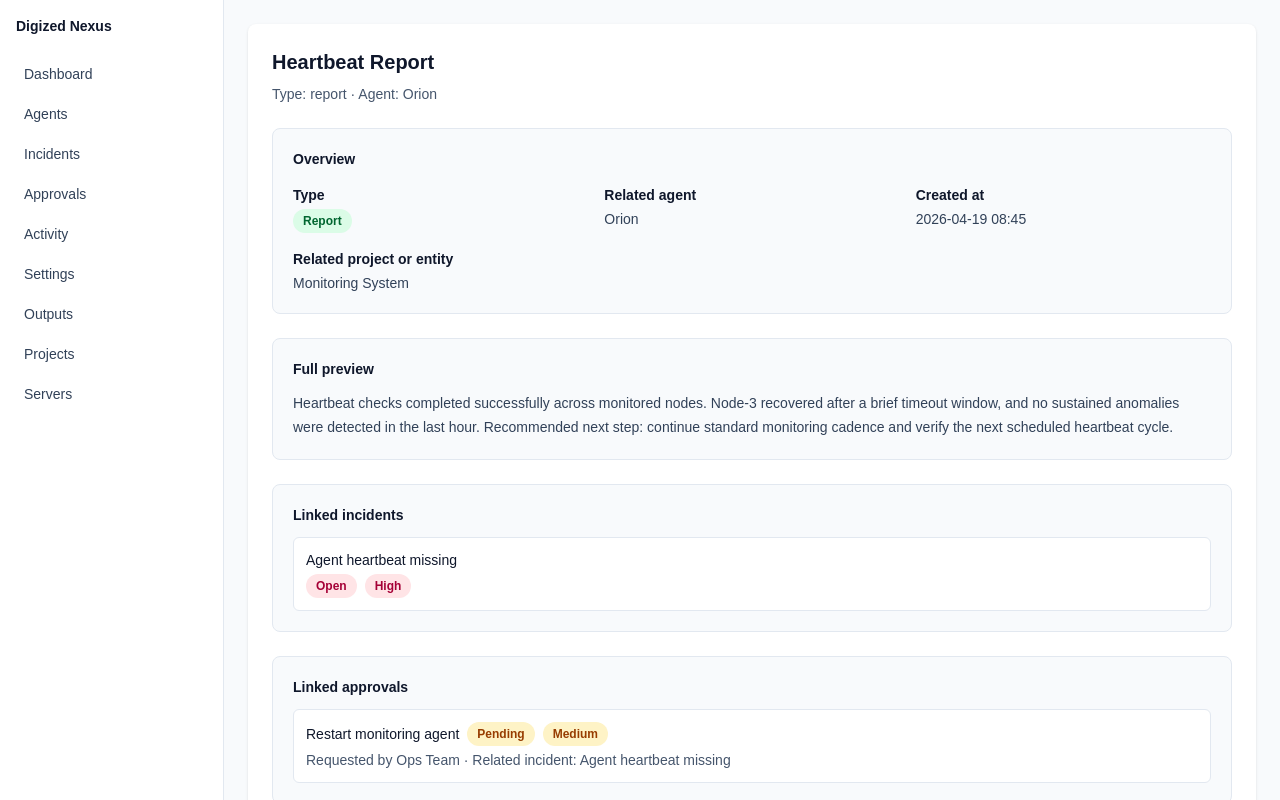
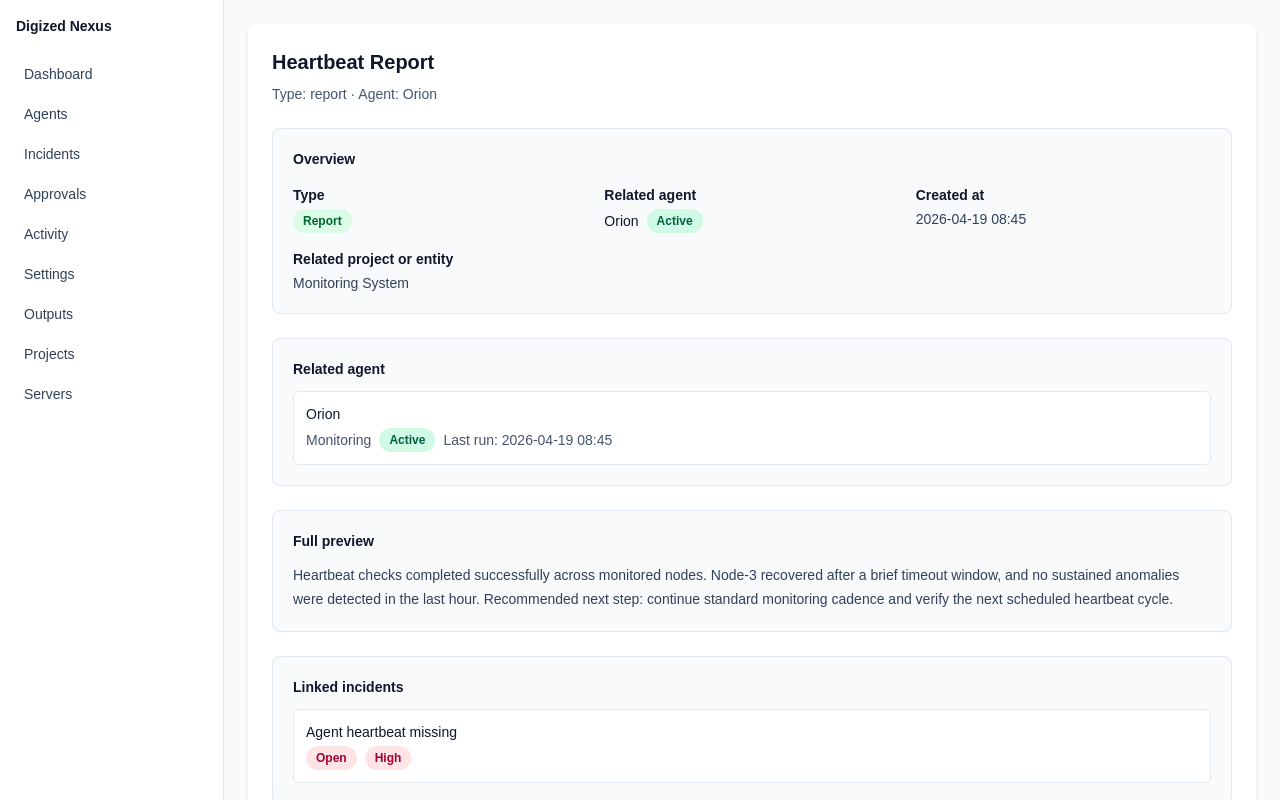
Before and after one commit to zanaknt/digized_nexus, a Next.js app in the folder digized-nexus/: page /outputs/output-1 in a window 1280 px wide. Shown: the top 800 px of the page. Built offline with nearby package versions, Linux system fonts and the light colour scheme.

Commit message:
feat: improve agent and output relation linking across detail pages

```diff
--- a/digized-nexus/app/agents/[id]/page.tsx
+++ b/digized-nexus/app/agents/[id]/page.tsx
@@ -4,6 +4,7 @@ import Badge from "@/src/components/ui/Badge";
 import DetailSection from "@/src/components/ui/DetailSection";
 import { incidents } from "@/src/lib/data/incidents";
 import { agents } from "@/src/lib/data/agents";
+import { outputs } from "@/src/lib/data/outputs";
 
 export default function AgentDetailPage({
   params,
@@ -29,6 +30,9 @@ export default function AgentDetailPage({
   const linkedIncidents = incidents.filter((incident) =>
     agent.linkedIncidentIds.includes(incident.id),
   );
+  const relatedOutputs = outputs
+    .filter((output) => output.relatedAgentId === agent.id)
+    .sort((a, b) => b.createdAt.localeCompare(a.createdAt));
 
   return (
     <PageShell
@@ -57,16 +61,30 @@ export default function AgentDetailPage({
         </DetailSection>
 
         <DetailSection title="Recent outputs">
+          {relatedOutputs.length ? (
             <ul className="mt-3 space-y-2 text-sm text-slate-700">
-            {agent.recentOutputs.map((output, index) => (
+              {relatedOutputs.map((output) => (
                 <li
-                key={index}
-                className="rounded-md bg-white border border-slate-200 px-3 py-2"
+                  key={output.id}
+                  className="rounded-md border border-slate-200 bg-white px-3 py-3"
                 >
-                {output}
+                  <Link
+                    href={`/outputs/${output.id}`}
+                    className="font-medium text-slate-900 hover:text-slate-700"
+                  >
+                    {output.title}
+                  </Link>
+                  <div className="mt-1 flex flex-wrap items-center gap-2 text-slate-600">
+                    <Badge type="status" value={output.type} />
+                    <span>{output.createdAt}</span>
+                  </div>
+                  <p className="mt-2 text-slate-700">{output.preview}</p>
                 </li>
               ))}
             </ul>
+          ) : (
+            <p className="mt-3 text-sm text-slate-600">No recent outputs.</p>
+          )}
         </DetailSection>
 
         <DetailSection title="Linked incidents">
--- a/digized-nexus/app/outputs/[id]/page.tsx
+++ b/digized-nexus/app/outputs/[id]/page.tsx
@@ -2,6 +2,7 @@ import Link from "next/link";
 import PageShell from "@/src/components/layout/PageShell";
 import Badge from "@/src/components/ui/Badge";
 import DetailSection from "@/src/components/ui/DetailSection";
+import { agents } from "@/src/lib/data/agents";
 import { approvals } from "@/src/lib/data/approvals";
 import { incidents } from "@/src/lib/data/incidents";
 import { outputs } from "@/src/lib/data/outputs";
@@ -28,6 +29,8 @@ export default function OutputDetailPage({
     );
   }
 
+  const relatedAgent =
+    agents.find((agent) => agent.id === output.relatedAgentId) ?? null;
   const relatedProject =
     projects.find((project) => project.recentOutputIds.includes(output.id)) ??
     null;
@@ -54,7 +57,19 @@ export default function OutputDetailPage({
             </div>
             <div>
               <div className="font-semibold text-slate-900">Related agent</div>
-              <div className="mt-1">{output.relatedAgent}</div>
+              <div className="mt-1">
+                {relatedAgent ? (
+                  <Link
+                    href={`/agents/${relatedAgent.id}`}
+                    className="inline-flex items-center gap-2 text-slate-900 hover:text-slate-700"
+                  >
+                    <span className="font-medium">{relatedAgent.name}</span>
+                    <Badge type="status" value={relatedAgent.status} />
+                  </Link>
+                ) : (
+                  output.relatedAgent
+                )}
+              </div>
             </div>
             <div>
               <div className="font-semibold text-slate-900">Created at</div>
@@ -69,6 +84,28 @@ export default function OutputDetailPage({
               </div>
             </div>
           </div>
+        </DetailSection>
+
+        <DetailSection title="Related agent">
+          {relatedAgent ? (
+            <div className="mt-3 rounded-md border border-slate-200 bg-white px-3 py-3 text-sm text-slate-700">
+              <Link
+                href={`/agents/${relatedAgent.id}`}
+                className="font-medium text-slate-900 hover:text-slate-700"
+              >
+                {relatedAgent.name}
+              </Link>
+              <div className="mt-1 flex flex-wrap items-center gap-2 text-slate-600">
+                <span>{relatedAgent.role}</span>
+                <Badge type="status" value={relatedAgent.status} />
+                <span>Last run: {relatedAgent.lastRun}</span>
+              </div>
+            </div>
+          ) : (
+            <p className="mt-3 text-sm text-slate-600">
+              No related agent available.
+            </p>
+          )}
         </DetailSection>
 
         <DetailSection title="Full preview">
--- a/digized-nexus/app/outputs/page.tsx
+++ b/digized-nexus/app/outputs/page.tsx
@@ -8,6 +8,7 @@ function OutputItem({
   id,
   title,
   type,
+  relatedAgentId,
   relatedAgent,
   relatedEntity,
   createdAt,
@@ -16,6 +17,7 @@ function OutputItem({
   id: string;
   title: string;
   type: string;
+  relatedAgentId: string;
   relatedAgent: string;
   relatedEntity: string;
   createdAt: string;
@@ -33,7 +35,14 @@ function OutputItem({
             <Badge type="status" value={type} />
           </Link>
           <div className="mt-1 text-slate-600">
-            Agent: {relatedAgent} · Entity: {relatedEntity}
+            Agent:{" "}
+            <Link
+              href={`/agents/${relatedAgentId}`}
+              className="underline hover:text-slate-700"
+            >
+              {relatedAgent}
+            </Link>{" "}
+            · Entity: {relatedEntity}
           </div>
           <p className="mt-2 text-slate-700">{preview}</p>
         </div>
--- a/digized-nexus/src/lib/data/outputs.ts
+++ b/digized-nexus/src/lib/data/outputs.ts
@@ -5,6 +5,7 @@ export const outputs: Output[] = [
     id: "output-1",
     title: "Heartbeat Report",
     type: "report",
+    relatedAgentId: "agent-1",
     relatedAgent: "Orion",
     relatedEntity: "Node-3",
     createdAt: "2026-04-19 08:45",
@@ -18,6 +19,7 @@ export const outputs: Output[] = [
     id: "output-2",
     title: "Sync Analysis",
     type: "analysis",
+    relatedAgentId: "agent-2",
     relatedAgent: "Nova",
     relatedEntity: "Data Pipeline",
     createdAt: "2026-04-18 22:30",
@@ -31,6 +33,7 @@ export const outputs: Output[] = [
     id: "output-3",
     title: "Alert Log",
     type: "log",
+    relatedAgentId: "agent-3",
     relatedAgent: "Vega",
     relatedEntity: "Monitoring System",
     createdAt: "2026-04-18 21:45",
@@ -44,6 +47,7 @@ export const outputs: Output[] = [
     id: "output-4",
     title: "Performance Summary",
     type: "report",
+    relatedAgentId: "agent-2",
     relatedAgent: "Nova",
     relatedEntity: "Global Metrics",
     createdAt: "2026-04-18 20:00",
--- a/digized-nexus/src/lib/models.ts
+++ b/digized-nexus/src/lib/models.ts
@@ -46,6 +46,7 @@ export type Output = {
   id: string;
   title: string;
   type: OutputType;
+  relatedAgentId: string;
   relatedAgent: string;
   relatedEntity: string;
   createdAt: string;
```
Lines whose indentation alone changed are shown as unchanged.
